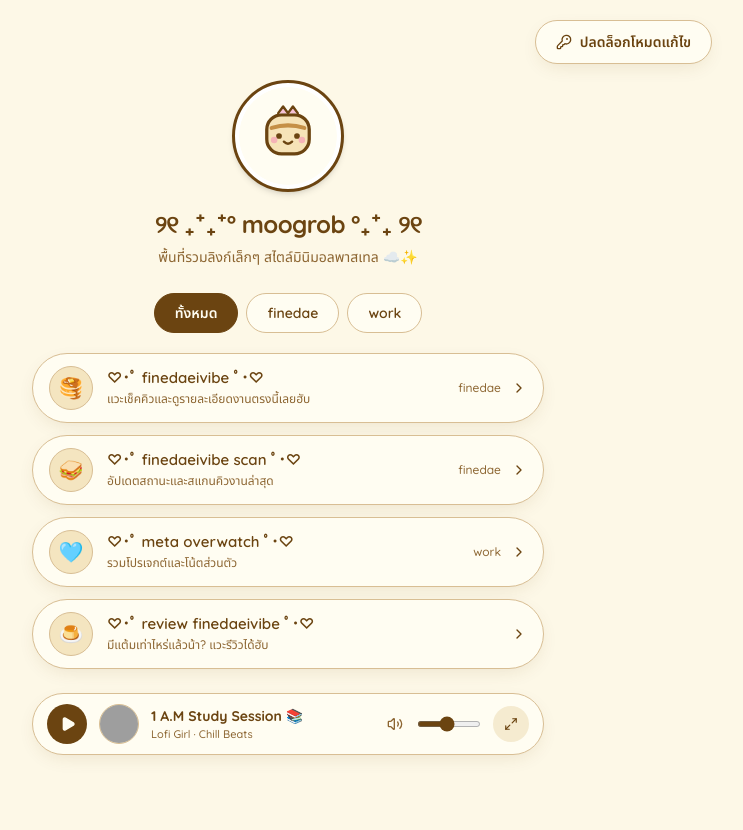
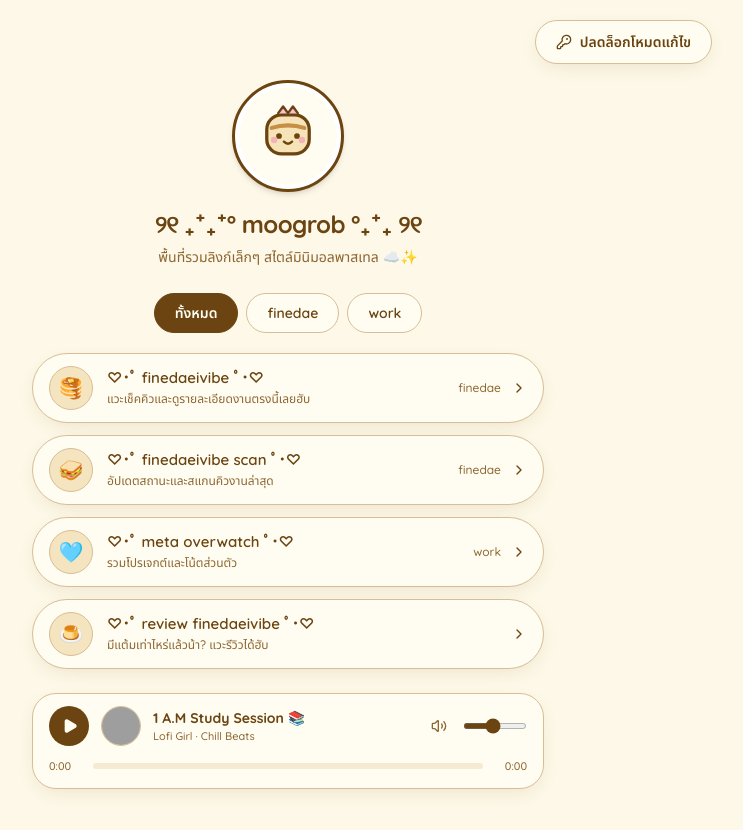
Before and after one commit to twenti8/allmylinks, a React (Vite) app: page / in a window 1280 px wide. Shown: the top 830 px of the page, without its empty margins (352-1095 px from the left). Built offline with nearby package versions, Linux system fonts and the light colour scheme; grey boxes are pictures that could not be loaded.

Commit message:
feat: add music player playback utilities
Implement helper functions for formatting playback time and calculating progress percentages, and update MusicPlayer component to support integration with these utilities.

```diff
--- a/src/components/MusicPlayer.tsx
+++ b/src/components/MusicPlayer.tsx
@@ -1,7 +1,5 @@
 import React, { useEffect, useRef, useState } from 'react';
 import {
-  Maximize2,
-  Minimize2,
   Music,
   Pause,
   Play,
@@ -9,7 +7,11 @@ import {
   VolumeX,
 } from 'lucide-react';
 import type { MusicConfig, ThemePalette } from '../types/hub';
-import { extractYouTubeId } from '../utils/hubLogic';
+import {
+  computeProgressPercent,
+  extractYouTubeId,
+  formatPlaybackTime,
+} from '../utils/hubLogic';
 
 interface MusicPlayerProps {
   config: MusicConfig;
@@ -29,7 +31,7 @@ declare global {
           playerVars?: Record<string, string | number>;
           events?: {
             onReady?: (event: { target: YTPlayerInstance }) => void;
-            onStateChange?: (event: { data: number }) => void;
+            onStateChange?: (event: { data: number; target?: YTPlayerInstance }) => void;
           };
         }
       ) => YTPlayerInstance;
@@ -51,6 +53,9 @@ interface YTPlayerInstance {
   unMute: () => void;
   loadVideoById: (id: string) => void;
   destroy: () => void;
+  getCurrentTime?: () => number;
+  getDuration?: () => number;
+  seekTo?: (seconds: number, allowSeekAhead: boolean) => void;
 }
 
 let ytApiPromise: Promise<void> | null = null;
@@ -72,10 +77,9 @@ function loadYouTubeIframeApi(): Promise<void> {
       tag.id = 'yt-iframe-api-script';
       tag.src = 'https://www.youtube.com/iframe_api';
       tag.async = true;
-      tag.onerror = () => resolve(); // Fail gracefully offline
+      tag.onerror = () => resolve();
       document.head.appendChild(tag);
     }
-    // Safety timeout in offline/restricted environments
     setTimeout(resolve, 2500);
   });
 
@@ -91,12 +95,19 @@ export const MusicPlayer: React.FC<MusicPlayerProps> = ({
   const [isPlaying, setIsPlaying] = useState(config.autoplay);
   const [muted, setMuted] = useState(false);
   const [coverFailed, setCoverFailed] = useState(false);
+  const [currentTime, setCurrentTime] = useState(0);
+  const [duration, setDuration] = useState(0);
+
   const playerContainerRef = useRef<HTMLDivElement>(null);
   const playerRef = useRef<YTPlayerInstance | null>(null);
   const lastVideoIdRef = useRef<string | null>(null);
+  const isSeekingRef = useRef(false);
+  const seekLockUntilRef = useRef(0);
 
   useEffect(() => {
     setCoverFailed(false);
+    setCurrentTime(0);
+    setDuration(0);
   }, [config.coverImage, videoId]);
 
   useEffect(() => {
@@ -125,12 +136,12 @@ export const MusicPlayer: React.FC<MusicPlayerProps> = ({
       playerContainerRef.current.appendChild(mountEl);
 
       playerRef.current = new window.YT.Player(mountEl, {
-        height: '180',
-        width: '100%',
+        height: '200',
+        width: '200',
         videoId,
         playerVars: {
           autoplay: config.autoplay ? 1 : 0,
-          controls: 1,
+          controls: 0,
           modestbranding: 1,
           rel: 0,
           playsinline: 1,
@@ -141,6 +152,10 @@ export const MusicPlayer: React.FC<MusicPlayerProps> = ({
           onReady: (ev) => {
             ev.target.setVolume(config.volume);
             if (muted) ev.target.mute();
+            const total = ev.target.getDuration?.() ?? 0;
+            const current = ev.target.getCurrentTime?.() ?? 0;
+            if (Number.isFinite(total) && total > 0) setDuration(total);
+            if (Number.isFinite(current) && current >= 0) setCurrentTime(current);
             if (config.autoplay) {
               ev.target.playVideo();
             }
@@ -148,6 +163,11 @@ export const MusicPlayer: React.FC<MusicPlayerProps> = ({
           onStateChange: (ev) => {
             if (ev.data === 1) setIsPlaying(true);
             if (ev.data === 2 || ev.data === 0) setIsPlaying(false);
+            const target = ev.target ?? playerRef.current;
+            if (target) {
+              const total = target.getDuration?.() ?? 0;
+              if (Number.isFinite(total) && total > 0) setDuration(total);
+            }
           },
         },
       });
@@ -156,6 +176,30 @@ export const MusicPlayer: React.FC<MusicPlayerProps> = ({
     return () => {
       cancelled = true;
     };
+  }, [config.enabled, videoId]);
+
+  // Poll live YouTube playback position and total duration
+  useEffect(() => {
+    if (!config.enabled || !videoId) return;
+
+    const timer = window.setInterval(() => {
+      const player = playerRef.current;
+      if (!player || isSeekingRef.current || Date.now() < seekLockUntilRef.current) return;
+      try {
+        const total = player.getDuration?.() ?? 0;
+        const current = player.getCurrentTime?.() ?? 0;
+        if (Number.isFinite(total) && total > 0) {
+          setDuration(total);
+        }
+        if (Number.isFinite(current) && current >= 0) {
+          setCurrentTime(total > 0 ? Math.min(current, total) : current);
+        }
+      } catch {
+        // Ignore transient YT player read errors
+      }
+    }, 300);
+
+    return () => window.clearInterval(timer);
   }, [config.enabled, videoId]);
 
   useEffect(() => {
@@ -196,23 +240,43 @@ export const MusicPlayer: React.FC<MusicPlayerProps> = ({
     }
   };
 
-  const isCompact = config.compactMode;
+  const handleSeekChange = (nextSeconds: number) => {
+    const clamped = duration > 0 ? Math.min(duration, Math.max(0, nextSeconds)) : 0;
+    setCurrentTime(clamped);
+    seekLockUntilRef.current = Date.now() + 450;
+    if (playerRef.current?.seekTo && duration > 0) {
+      try {
+        playerRef.current.seekTo(clamped, true);
+      } catch {
+        // Ignore seek errors before player ready
+      }
+    }
+  };
+
+  const progressPercent = computeProgressPercent(currentTime, duration);
   const coverSrc =
-    !coverFailed && (config.coverImage || (videoId ? `https://i.ytimg.com/vi/${videoId}/hqdefault.jpg` : ''));
+    !coverFailed &&
+    (config.coverImage || (videoId ? `https://i.ytimg.com/vi/${videoId}/hqdefault.jpg` : ''));
 
   return (
     <section
       aria-label="เครื่องเล่นเพลง YouTube"
-      className="mx-auto w-full transition-all duration-200"
+      className="relative mx-auto w-full rounded-3xl px-4 py-3 transition-colors duration-200"
       style={{
         backgroundColor: palette.cardBg,
         border: `1px solid ${palette.cardBorder}`,
         boxShadow: palette.cardShadow,
-        borderRadius: isCompact ? '999px' : '24px',
       }}
     >
-      {/* Minimal Public Control Row: Play/Pause, Cover & Title, Volume, Compact/Full */}
-      <div className="flex items-center gap-2.5 px-3.5 py-2.5 sm:gap-3">
+      {/* Hidden YouTube IFrame audio engine (always compact bar mode) */}
+      <div
+        ref={playerContainerRef}
+        aria-hidden="true"
+        className="pointer-events-none fixed -left-[9999px] top-0 h-[200px] w-[200px] opacity-0"
+      />
+
+      {/* Compact Control Row: Play/Pause, Cover & Title, Volume */}
+      <div className="flex items-center gap-2.5 sm:gap-3">
         <button
           type="button"
           onClick={togglePlay}
@@ -227,7 +291,6 @@ export const MusicPlayer: React.FC<MusicPlayerProps> = ({
           )}
         </button>
 
-        {/* Cover Thumbnail */}
         <div
           className="flex h-10 w-10 shrink-0 items-center justify-center overflow-hidden rounded-full"
           style={{
@@ -259,8 +322,7 @@ export const MusicPlayer: React.FC<MusicPlayerProps> = ({
           )}
         </div>
 
-        {/* Inline Volume Controls */}
-        <div className="flex items-center gap-1">
+        <div className="flex items-center gap-1.5">
           <button
             type="button"
             onClick={toggleMute}
@@ -292,66 +354,79 @@ export const MusicPlayer: React.FC<MusicPlayerProps> = ({
             style={{ color: palette.accent }}
           />
         </div>
-
-        {/* Expand / Compact Mode Switch */}
-        <button
-          type="button"
-          onClick={() => onUpdateConfig({ compactMode: !config.compactMode })}
-          aria-label={isCompact ? 'ขยายเครื่องเล่นเพลงแบบเต็ม' : 'ย่อเครื่องเล่นเพลงแบบกะทัดรัด'}
-          className="flex h-9 w-9 shrink-0 items-center justify-center rounded-full transition-colors hover:opacity-80"
-          style={{
-            backgroundColor: palette.bgSoft,
-            color: palette.text,
-          }}
-        >
-          {isCompact ? <Maximize2 className="h-3.5 w-3.5" /> : <Minimize2 className="h-3.5 w-3.5" />}
-        </button>
       </div>
 
-      {/* Expanded Body + Hidden/Visible YouTube IFrame Container */}
-      <div className={isCompact ? 'sr-only' : 'px-4 pb-4 pt-1'}>
-        <div
-          ref={playerContainerRef}
-          className="overflow-hidden rounded-2xl bg-black/5"
-          style={{ minHeight: isCompact ? 0 : 180 }}
-        />
+      {/* Real-time Seekable Playback Progress Bar */}
+      <div className="mt-2.5 flex items-center gap-2.5">
+        <span
+          className="min-w-[34px] text-left text-[11px] font-medium tabular-nums"
+          style={{ color: palette.textMuted }}
+        >
+          {formatPlaybackTime(currentTime)}
+        </span>
 
-        {/* Mobile volume bar inside expanded mode */}
-        <div className="mt-3 flex items-center justify-between gap-3 sm:hidden">
-          <button
-            type="button"
-            onClick={toggleMute}
-            aria-label={muted ? 'เปิดเสียงเพลง' : 'ปิดเสียงเพลง'}
-            className="flex h-10 w-10 items-center justify-center rounded-full"
-            style={{ backgroundColor: palette.bgSoft, color: palette.text }}
+        <div className="group relative flex h-5 flex-1 items-center">
+          <div
+            className="relative h-1.5 w-full overflow-hidden rounded-full"
+            style={{ backgroundColor: palette.bgSoft }}
           >
-            {muted || config.volume === 0 ? (
-              <VolumeX className="h-4 w-4" />
-            ) : (
-              <Volume2 className="h-4 w-4" />
-            )}
-          </button>
-          <label htmlFor="player-volume-mobile" className="sr-only">
-            ระดับเสียง
+            <div
+              className="h-full rounded-full transition-[width] duration-150"
+              style={{
+                width: `${progressPercent}%`,
+                backgroundColor: palette.accent,
+              }}
+            />
+          </div>
+          {duration > 0 && (
+            <div
+              aria-hidden="true"
+              className="pointer-events-none absolute top-1/2 h-3 w-3 -translate-x-1/2 -translate-y-1/2 rounded-full shadow-sm transition-transform group-hover:scale-110"
+              style={{
+                left: `${progressPercent}%`,
+                backgroundColor: palette.accent,
+                border: `2px solid ${palette.cardBg}`,
+              }}
+            />
+          )}
+          <label htmlFor="player-progress-bar" className="sr-only">
+            ความคืบหน้าของเพลง
           </label>
           <input
-            id="player-volume-mobile"
+            id="player-progress-bar"
             type="range"
             min={0}
-            max={100}
-            value={muted ? 0 : config.volume}
+            max={duration > 0 ? duration : 100}
+            step={0.1}
+            value={duration > 0 ? currentTime : 0}
+            disabled={duration <= 0}
+            aria-label="ความคืบหน้าของเพลง"
+            aria-valuemin={0}
+            aria-valuemax={duration > 0 ? Math.floor(duration) : 0}
+            aria-valuenow={Math.floor(currentTime)}
+            aria-valuetext={`${formatPlaybackTime(currentTime)} จาก ${formatPlaybackTime(duration)}`}
+            onPointerDown={() => {
+              isSeekingRef.current = true;
+            }}
+            onPointerUp={() => {
+              isSeekingRef.current = false;
+            }}
+            onBlur={() => {
+              isSeekingRef.current = false;
+            }}
             onChange={(e) => {
-              const v = Number(e.target.value);
-              if (muted && v > 0) setMuted(false);
-              onUpdateConfig({ volume: v });
+              handleSeekChange(Number(e.target.value));
             }}
-            className="h-1.5 flex-1 cursor-pointer accent-current"
-            style={{ color: palette.accent }}
+            className="absolute inset-0 h-full w-full cursor-pointer opacity-0 disabled:cursor-default"
           />
-          <span className="w-10 text-right text-xs font-semibold tabular-nums" style={{ color: palette.textMuted }}>
-            {muted ? 0 : config.volume}%
-          </span>
         </div>
+
+        <span
+          className="min-w-[34px] text-right text-[11px] font-medium tabular-nums"
+          style={{ color: palette.textMuted }}
+        >
+          {formatPlaybackTime(duration)}
+        </span>
       </div>
     </section>
   );
--- a/src/utils/hubLogic.ts
+++ b/src/utils/hubLogic.ts
@@ -127,6 +127,37 @@ export function extractYouTubeId(input: string): string | null {
   }
 
   return null;
+}
+
+export function formatPlaybackTime(seconds: number): string {
+  if (!Number.isFinite(seconds) || seconds < 0) {
+    return '0:00';
+  }
+  const totalSeconds = Math.floor(seconds);
+  const hrs = Math.floor(totalSeconds / 3600);
+  const mins = Math.floor((totalSeconds % 3600) / 60);
+  const secs = totalSeconds % 60;
+  const paddedSecs = String(secs).padStart(2, '0');
+  if (hrs > 0) {
+    return `${hrs}:${String(mins).padStart(2, '0')}:${paddedSecs}`;
+  }
+  return `${mins}:${paddedSecs}`;
+}
+
+export function computeProgressPercent(currentTime: number, duration: number): number {
+  if (!Number.isFinite(currentTime) || !Number.isFinite(duration) || duration <= 0) {
+    return 0;
+  }
+  const ratio = (currentTime / duration) * 100;
+  return Math.min(100, Math.max(0, ratio));
+}
+
+export function computeSeekTimeFromPercent(percent: number, duration: number): number {
+  if (!Number.isFinite(percent) || !Number.isFinite(duration) || duration <= 0) {
+    return 0;
+  }
+  const clampedPercent = Math.min(100, Math.max(0, percent));
+  return (clampedPercent / 100) * duration;
 }
 
 export function extractUniqueCategories(links: LinkItem[]): string[] {
```
Also changed, not shown: 1 other file (tests, documents, lock files or other folders).
